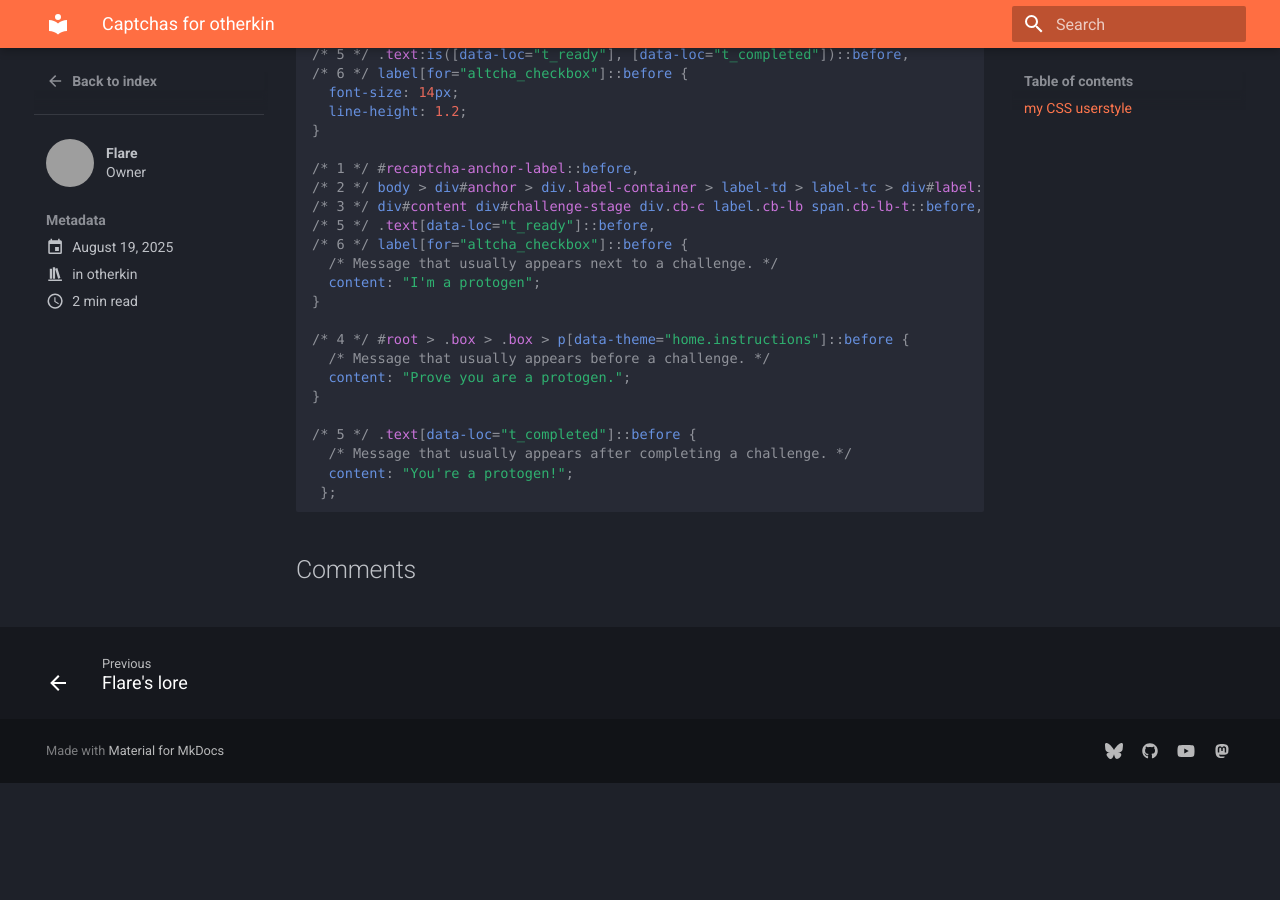
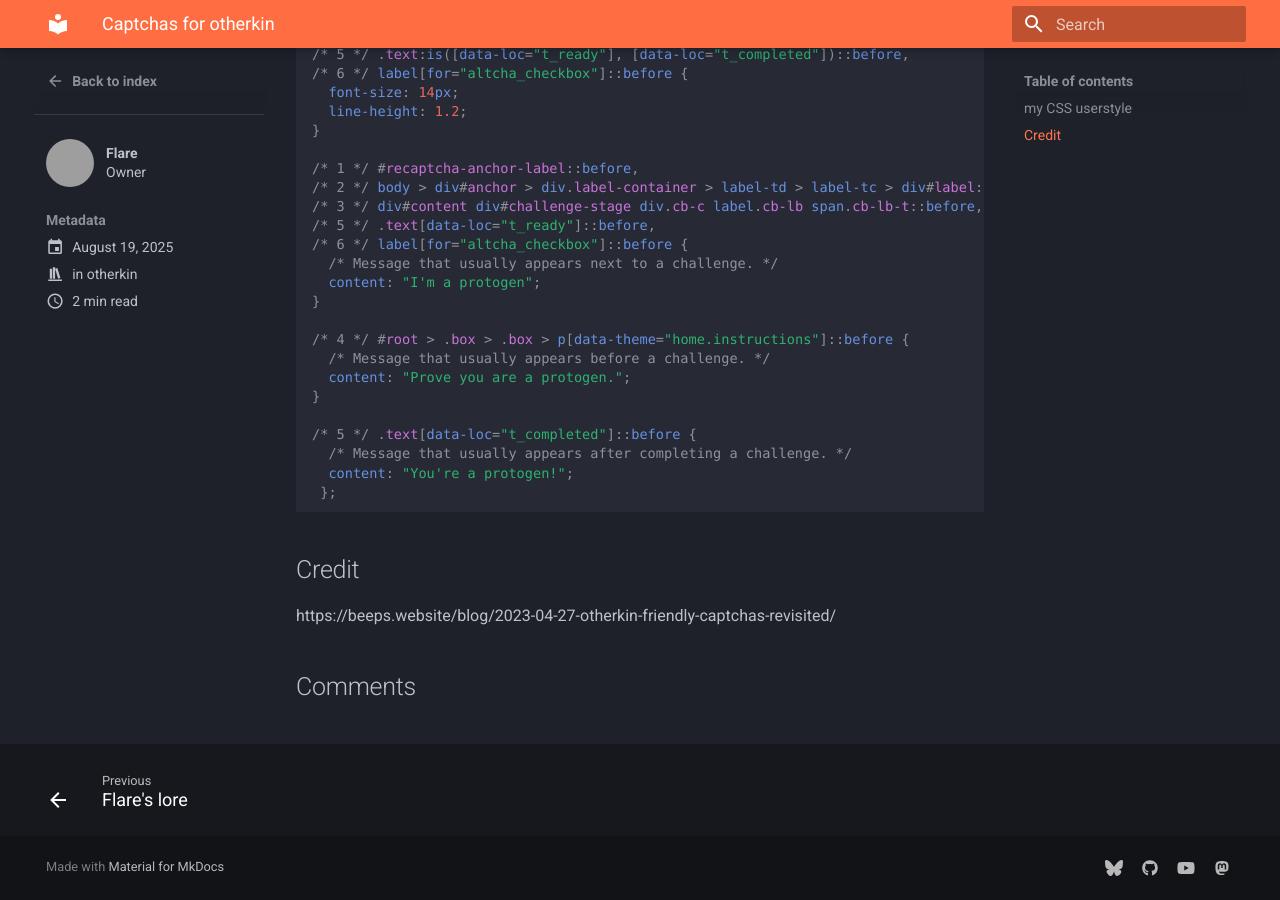
Before and after one commit to flare-proto/flare-proto.github.io, an MkDocs documentation site: the page built from docs/blog/posts/captchas.md, in a window 1280 px wide and 900 px high, scrolled down 981 px. Built offline with MkDocs 1.6.1 and Material for MkDocs 9.7.7, drawn with Linux system fonts in a browser that asks for light colours; some web fonts are replaced; comment, search, counter and statistics services are not loaded; before the commit the page ends 1764 px from its top, so only the background shows below that; grey boxes are pictures that could not be loaded.

Commit message:
Update captchas.md credit it

````diff
--- a/docs/blog/posts/captchas.md
+++ b/docs/blog/posts/captchas.md
@@ -70,3 +70,6 @@ Thanks wplace... All the captchas made me dysphoric.
   content: "You're a protogen!";
  };
 ```
+
+## Credit
+https://beeps.website/blog/2023-04-27-otherkin-friendly-captchas-revisited/
````
